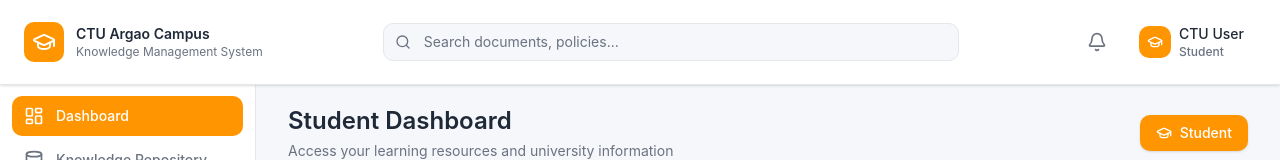
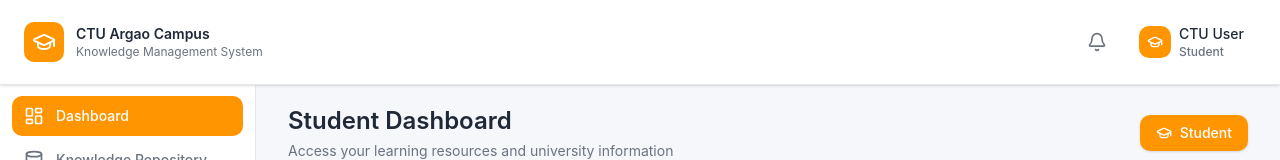
Before and after one commit to durf-nvn/rag-governance, a React (Vite) app: page /app in a window 1280 px wide. Shown: the top 160 px of the page. Built offline with nearby package versions, Linux system fonts and the light colour scheme; no server answers.

Commit message:
removed search bar

```diff
--- a/src/app/layouts/DashboardLayout.tsx
+++ b/src/app/layouts/DashboardLayout.tsx
@@ -52,7 +52,6 @@ export function DashboardLayout() {
     { path: "/app",                        label: "Dashboard",              icon: LayoutDashboard,  permission: "canAccessDashboard"             },
     { path: "/app/knowledge-repository",   label: "Knowledge Repository",   icon: Database,         permission: "canAccessKnowledgeRepository"    },
     { path: "/app/accreditation-support",  label: "Accreditation Support",  icon: Award,            permission: "canAccessAccreditationSupport"   },
-    { path: "/app/governance-reference",   label: "Governance Reference",   icon: FileText,         permission: "canAccessGovernanceReference"    },
     { path: "/app/audit-trail",            label: "Audit Trail",            icon: Clock,            permission: "canAccessAuditTrail"             },
     { path: "/app/users-roles",            label: "Users & Roles",          icon: Users,            permission: "canAccessUsersRoles"             },
     { path: "/app/broadcast-announcement", label: "Broadcast Announcement", icon: Radio,            permission: "canAccessBroadcastAnnouncement"  },
@@ -97,14 +96,7 @@ export function DashboardLayout() {
           </div>
 
           <div className="flex items-center gap-3 flex-1 max-w-xl mx-8">
-            <div className="relative flex-1">
-              <Search className="absolute left-3 top-1/2 -translate-y-1/2 h-4 w-4 text-[#6B7280]" />
-              <input
-                type="text"
-                placeholder="Search documents, policies..."
-                className="w-full pl-10 pr-4 py-2 bg-[#F5F7FA] border border-[#E5E7EB] rounded-lg text-sm text-[#1F2937] placeholder-[#6B7280] focus:outline-none focus:ring-2 focus:ring-[#FF9501] focus:border-transparent"
-              />
-            </div>
+
           </div>
 
           <div className="flex items-center gap-3">
--- a/src/app/pages/AskPolicy.tsx
+++ b/src/app/pages/AskPolicy.tsx
@@ -1,5 +1,5 @@
 import { useState, useRef, useEffect } from "react";
-import { Send, Sparkles, FileText, ThumbsUp, ThumbsDown, Loader2, ChevronDown } from "lucide-react";
+import { Send, Sparkles, FileText, ThumbsUp, ThumbsDown, ChevronDown, Loader2 } from "lucide-react";
 import axios from "axios";
 import { useRole } from "../contexts/RoleContext";
 
```
